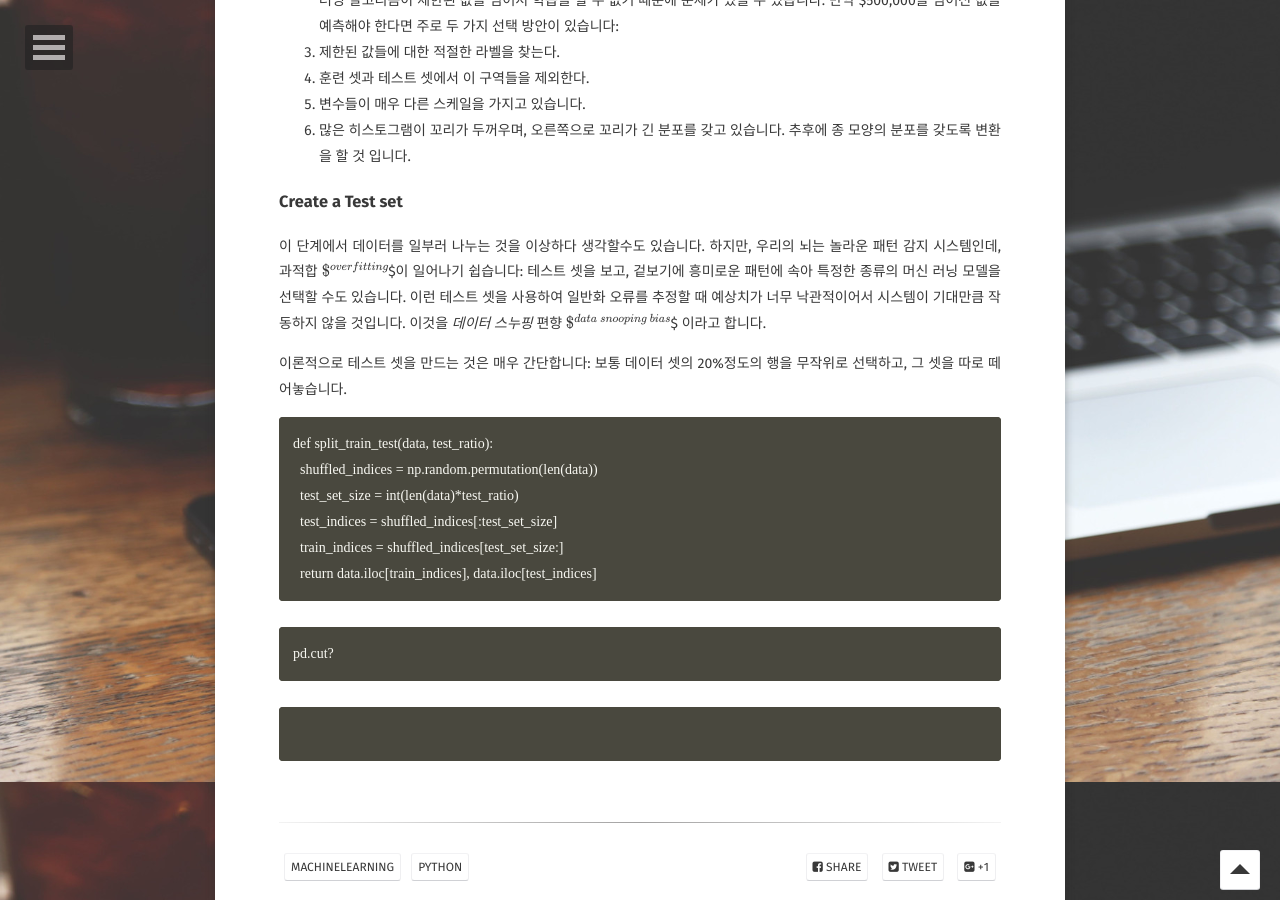
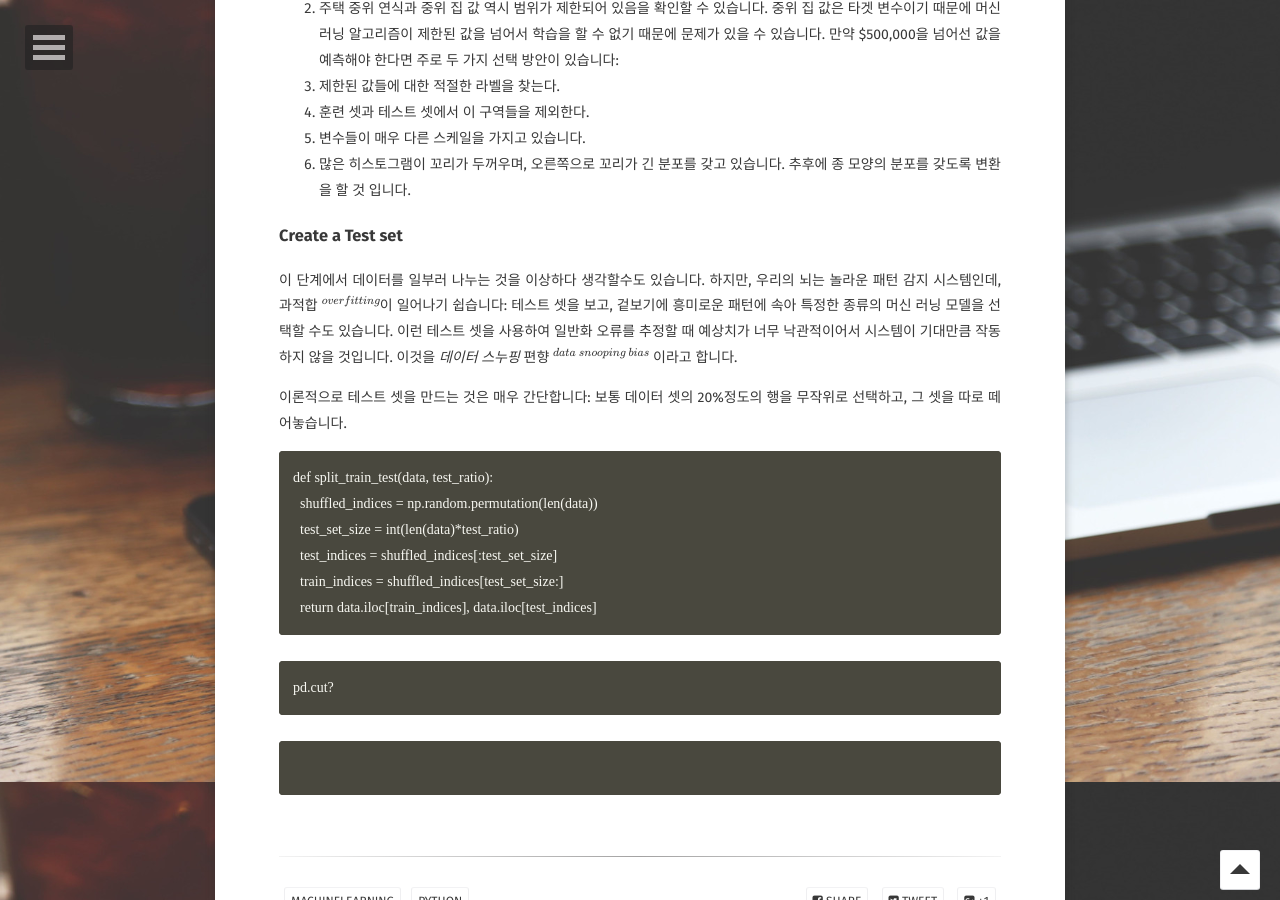
Before and after one commit to sdtrd011/sdtrd011.github.io, a Jekyll site: the page built from _posts/2020-01-27-Chap02.md, in a window 1280 px wide and 900 px high, scrolled down 4618 px. Built offline with Jekyll 4.4.1, drawn with Linux system fonts in a browser that asks for light colours; some web fonts are replaced; formulas are drawn with MathJax 3; comment, search, counter and statistics services are not loaded.

```diff
--- a/_posts/2020-01-27-Chap02.md
+++ b/_posts/2020-01-27-Chap02.md
@@ -106,7 +105,7 @@ housing.head()
         text-align: right;
     }
 </style>
-<table border="0.5" class="dataframe">
+<table border="1" class="dataframe">
   <thead>
     <tr style="text-align: right;">
       <th></th>
@@ -265,7 +264,7 @@ housing.describe()
         text-align: right;
     }
 </style>
-<table border="0.5" class="dataframe">
+<table border="1" class="dataframe">
   <thead>
     <tr style="text-align: right;">
       <th></th>
@@ -405,7 +404,7 @@ plt.show()
 
 ### Create a Test set
 
-이 단계에서 데이터를 일부러 나누는 것을 이상하다 생각할수도 있습니다. 하지만, 우리의 뇌는 놀라운 패턴 감지 시스템인데, 과적합 $$$^{overfitting} $$$이 일어나기 쉽습니다: 테스트 셋을 보고, 겉보기에 흥미로운 패턴에 속아 특정한 종류의 머신 러닝 모델을 선택할 수도 있습니다. 이런 테스트 셋을 사용하여 일반화 오류를 추정할 때 예상치가 너무 낙관적이어서 시스템이 기대만큼 작동하지 않을 것입니다. 이것을 *데이터 스누핑* 편향 $$$ ^{data~ snooping~ bias} $$$ 이라고 합니다.
+이 단계에서 데이터를 일부러 나누는 것을 이상하다 생각할수도 있습니다. 하지만, 우리의 뇌는 놀라운 패턴 감지 시스템인데, 과적합 $$^{overfitting} $$이 일어나기 쉽습니다: 테스트 셋을 보고, 겉보기에 흥미로운 패턴에 속아 특정한 종류의 머신 러닝 모델을 선택할 수도 있습니다. 이런 테스트 셋을 사용하여 일반화 오류를 추정할 때 예상치가 너무 낙관적이어서 시스템이 기대만큼 작동하지 않을 것입니다. 이것을 *데이터 스누핑* 편향 $$ ^{data~ snooping~ bias} $$ 이라고 합니다.
 
 이론적으로 테스트 셋을 만드는 것은 매우 간단합니다: 보통 데이터 셋의 20%정도의 행을 무작위로 선택하고, 그 셋을 따로 떼어놓습니다.
 
```
Also changed, not shown: other parts of _posts/2020-01-27-Chap02.md (+1 -2 lines).
